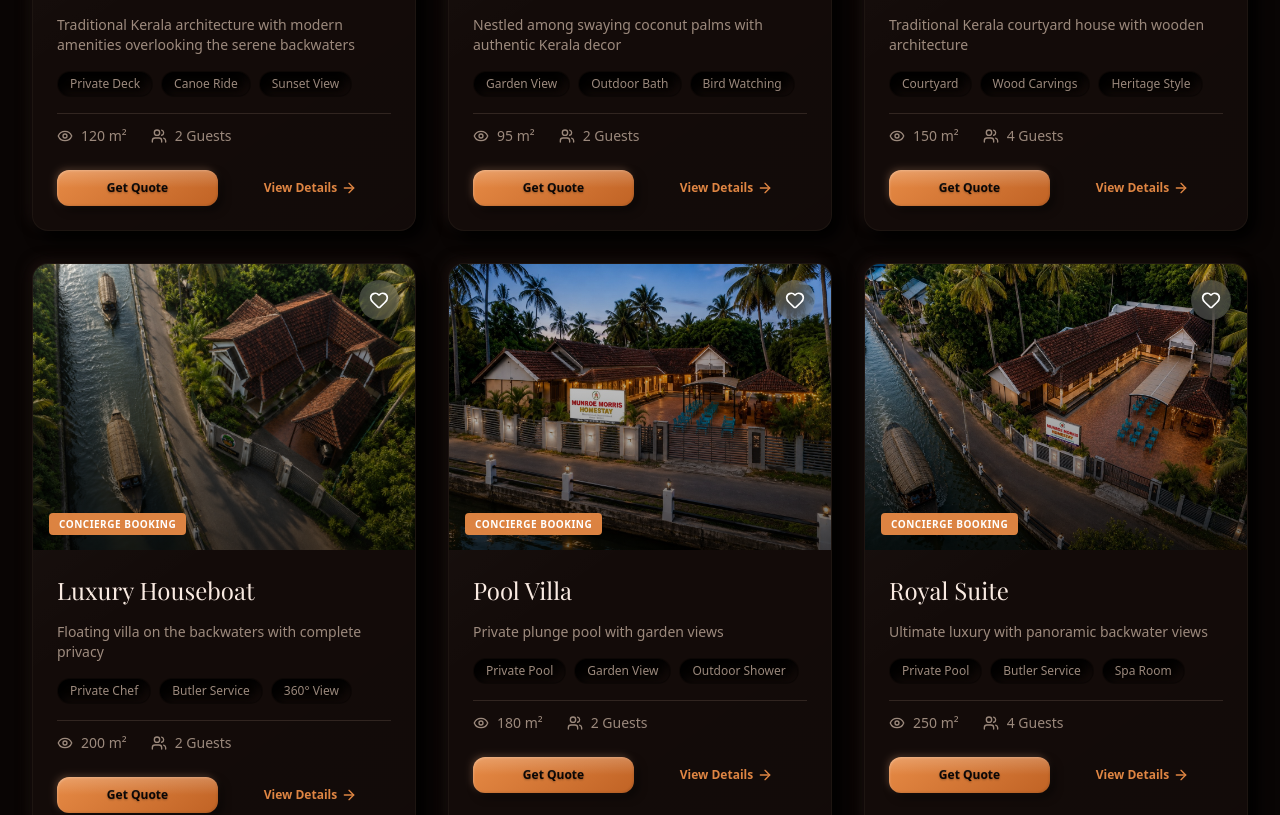
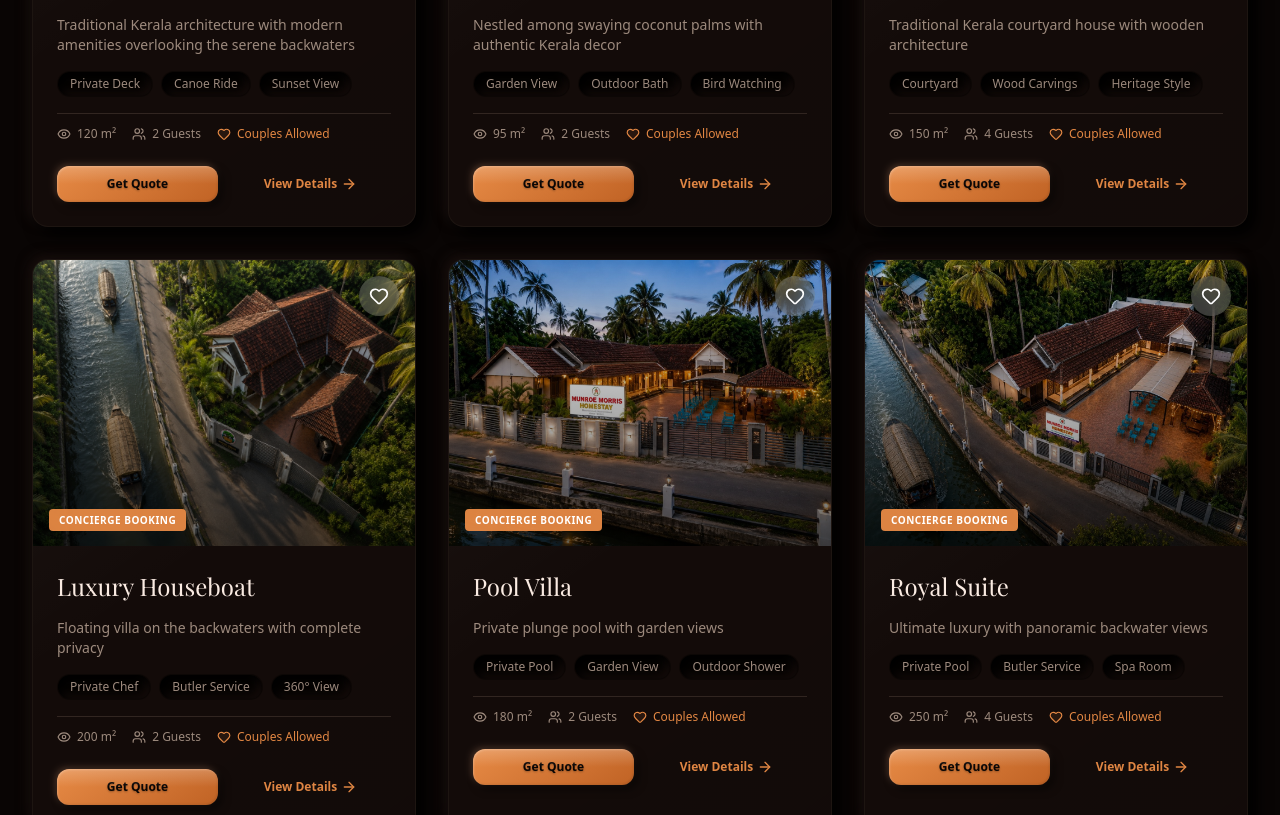
Before and after one commit to keralagda/MMoriss, a Next.js app: page /accommodations in a window 1280 px wide. Shown: the part 1193-2008 px from the top of the page. Built offline with nearby package versions, Linux system fonts and the light colour scheme; no server answers; the database is empty; a web font is replaced by a local one.

Commit message:
feat: add Couples Allowed to room cards and add rules/policies to room details page

```diff
--- a/src/app/accommodations/[slug]/page.tsx
+++ b/src/app/accommodations/[slug]/page.tsx
@@ -185,6 +185,31 @@ function RoomDetailsContent() {
                 </div>
               </div>
 
+              {/* Room Rules & Policies */}
+              <div className="skeuo-card p-5 border border-white/60 space-y-3 bg-[#E6EAF0]/20">
+                <span className="text-[10px] uppercase tracking-wider text-primary font-semibold flex items-center gap-1.5">
+                  <Shield className="h-4 w-4" /> Guest Rules & Policies
+                </span>
+                <div className="grid grid-cols-2 gap-3 text-xs text-muted-foreground">
+                  <div className="flex items-center gap-1.5">
+                    <div className="w-1.5 h-1.5 rounded-full bg-primary" />
+                    <span>Couples allowed</span>
+                  </div>
+                  <div className="flex items-center gap-1.5">
+                    <div className="w-1.5 h-1.5 rounded-full bg-primary" />
+                    <span>Age 18+ only</span>
+                  </div>
+                  <div className="flex items-center gap-1.5">
+                    <div className="w-1.5 h-1.5 rounded-full bg-primary" />
+                    <span>KYC documents required</span>
+                  </div>
+                  <div className="flex items-center gap-1.5">
+                    <div className="w-1.5 h-1.5 rounded-full bg-primary" />
+                    <span>No pet policy</span>
+                  </div>
+                </div>
+              </div>
+
               {/* CTA Booking Button */}
               <div className="skeuo-card p-6 border border-white/60 bg-gradient-to-br from-primary/5 to-gold-dark/5 space-y-4">
                 <div className="text-center md:text-left">
--- a/src/app/accommodations/page.tsx
+++ b/src/app/accommodations/page.tsx
@@ -220,14 +220,18 @@ function AccommodationsContent() {
                   </div>
 
                   {/* Details */}
-                  <div className="flex items-center gap-6 pt-3 border-t border-border">
-                    <div className="flex items-center gap-2 text-sm text-muted-foreground">
-                      <Eye className="h-4 w-4" />
+                  <div className="flex items-center gap-4 pt-3 border-t border-border flex-wrap">
+                    <div className="flex items-center gap-1.5 text-xs text-muted-foreground">
+                      <Eye className="h-3.5 w-3.5" />
                       <span>{villa.size}</span>
                     </div>
-                    <div className="flex items-center gap-2 text-sm text-muted-foreground">
-                      <Users className="h-4 w-4" />
+                    <div className="flex items-center gap-1.5 text-xs text-muted-foreground">
+                      <Users className="h-3.5 w-3.5" />
                       <span>{villa.guests} Guests</span>
+                    </div>
+                    <div className="flex items-center gap-1.5 text-xs text-primary font-medium">
+                      <Heart className="h-3.5 w-3.5 fill-primary/10" />
+                      <span>Couples Allowed</span>
                     </div>
                   </div>
 
--- a/src/app/page.tsx
+++ b/src/app/page.tsx
@@ -993,14 +993,18 @@ function AccommodationsSection({ props }: { props?: any }) {
                 </div>
 
                 {/* Details */}
-                <div className="flex items-center gap-6 pt-4 border-t border-border">
-                  <div className="flex items-center gap-2 text-sm text-muted-foreground">
-                    <BedDouble className="h-4 w-4" />
+                <div className="flex items-center gap-4 pt-4 border-t border-border flex-wrap">
+                  <div className="flex items-center gap-1.5 text-xs text-muted-foreground">
+                    <BedDouble className="h-3.5 w-3.5" />
                     <span>{room.size}</span>
                   </div>
-                  <div className="flex items-center gap-2 text-sm text-muted-foreground">
-                    <Users className="h-4 w-4" />
+                  <div className="flex items-center gap-1.5 text-xs text-muted-foreground">
+                    <Users className="h-3.5 w-3.5" />
                     <span>{room.guests} {t('accommodations.guests')}</span>
+                  </div>
+                  <div className="flex items-center gap-1.5 text-xs text-primary font-medium">
+                    <Heart className="h-3.5 w-3.5 fill-primary/10" />
+                    <span>Couples Allowed</span>
                   </div>
                 </div>
 
```
